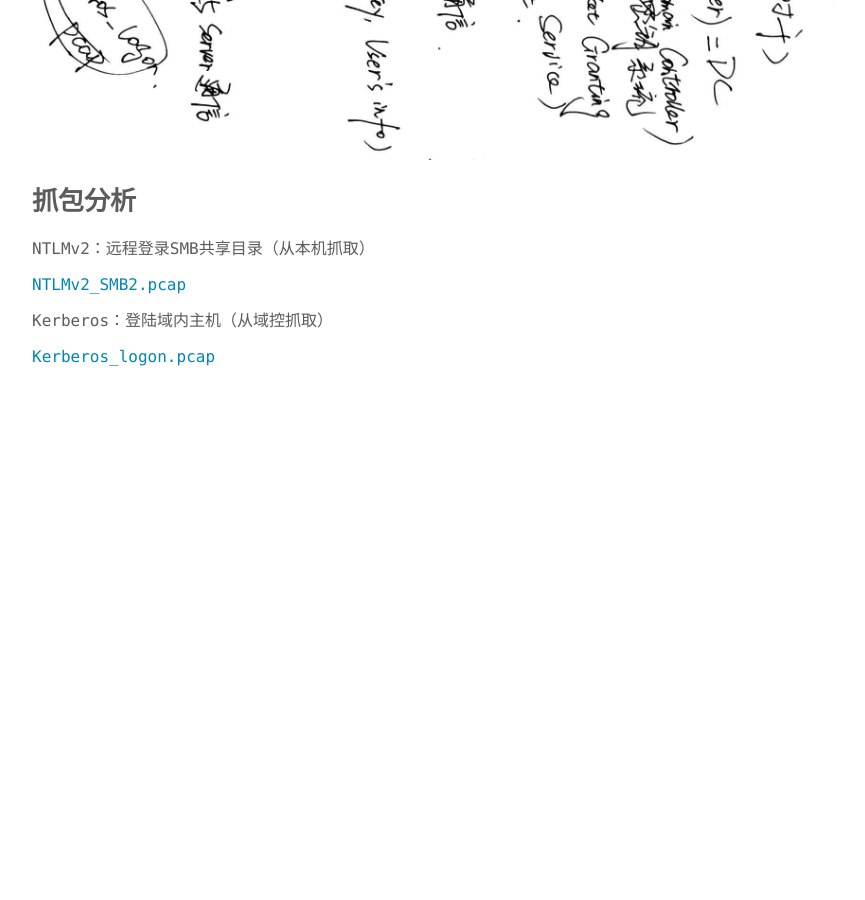
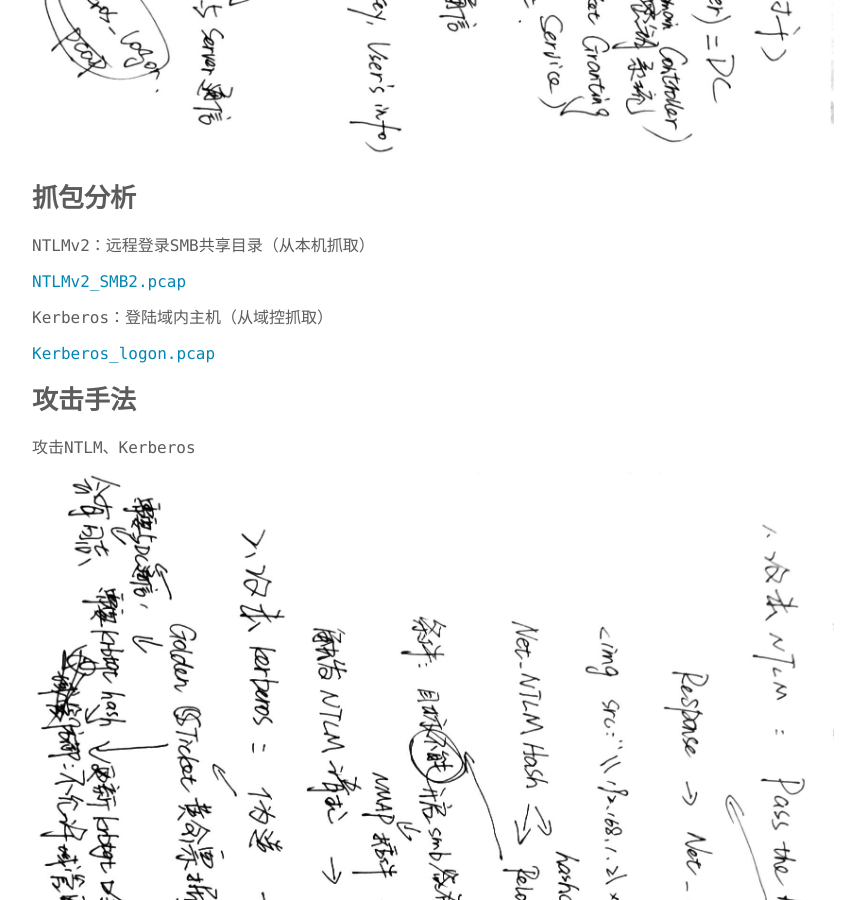
Before and after one commit to SewellDinG/sewellding.github.io, a Jekyll site: the page built from _posts/2020-04-02-Windows网络认证机制（NTLMv2、Kerberos）分析.md, in a window 1280 px wide and 900 px high, scrolled down 2489 px. Shown: the whole window, without its empty margins (207-1072 px from the left). Built offline with Jekyll 4.4.1, drawn with Linux system fonts in a browser that asks for light colours; before the commit the page ends 2894 px from its top, so only the background shows below that.

Commit message:
Update Windows authentication: NTLMv2 and Kerberos

```diff
--- a/_posts/2020-04-02-Windows网络认证机制（NTLMv2、Kerberos）分析.md
+++ b/_posts/2020-04-02-Windows网络认证机制（NTLMv2、Kerberos）分析.md
@@ -24,3 +24,9 @@ NTLMv2：远程登录SMB共享目录（从本机抓取）
 Kerberos：登陆域内主机（从域控抓取）
 
 [Kerberos_logon.pcap](/assets/images/2020-04-02/Kerberos_logon.pcap)
+
+## 攻击手法
+
+攻击NTLM、Kerberos
+
+![NTLM_Kerberos_attack.jpg](/assets/images/2020-04-02/NTLM_Kerberos_attack.jpg)
```
Also changed, not shown: assets/images/2020-04-02/Kerberos.jpg, assets/images/2020-04-02/NTLM_Kerberos_attack.jpg (added).
